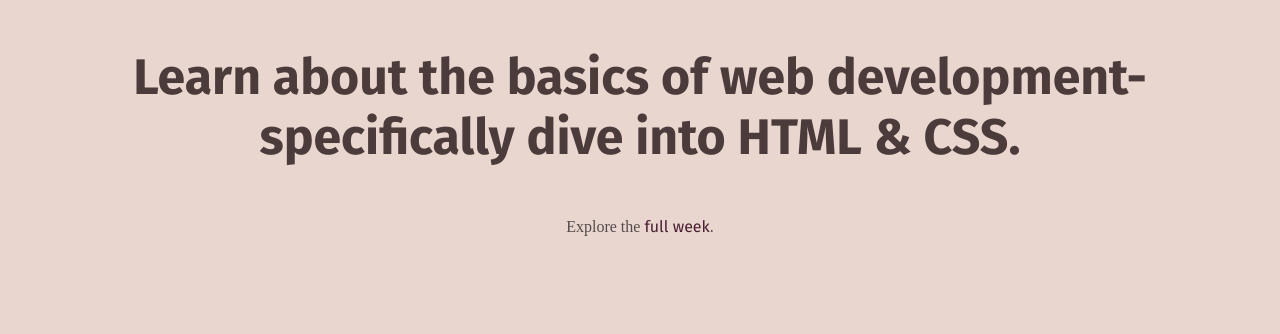
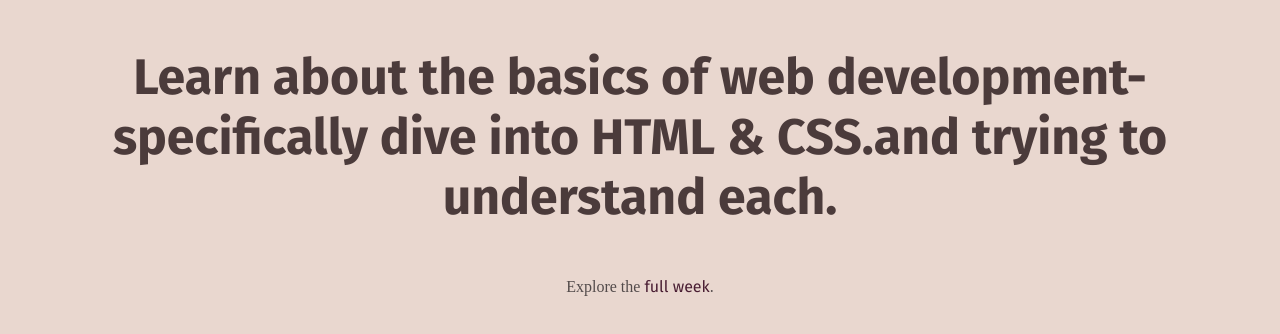
Before and after one commit to ngizw/A-HTML-FILE, a website: page index.html in a window 1280 px wide. Shown: the part 280-614 px from the top of the page. Drawn offline with nearby package versions, Linux system fonts and the light colour scheme.

Commit message:
Update index.html

```diff
--- a/index.html
+++ b/index.html
@@ -15,7 +15,7 @@
             <img src="images/trophy.png" alt="a trophy">
             <h1> Sosthene's Challenge for <span>Wednesday, March 23th</span> </h1>
             <p id="todays-challenge">
-                Learn about the basics of web development-specifically dive into HTML & CSS.
+                Learn about the basics of web development-specifically dive into HTML & CSS.and trying to understand each.
             </p>
             <p>
         </div>
```
